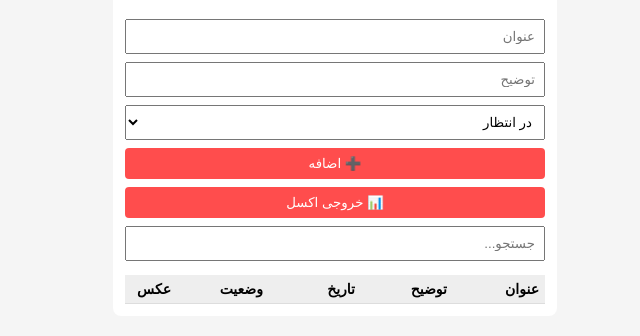
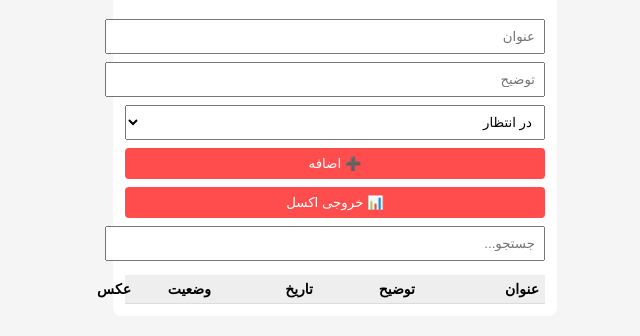
Before and after one commit to behroz999/checklist-pwa, a plain HTML site: page index.html in a window 1280 px wide. Shown: the part 66-402 px from the top of the page, without its empty margins (305-945 px from the left). Drawn offline with nearby package versions, Linux system fonts and the light colour scheme.

Commit message:
Add files via upload

```diff
--- a/index.html
+++ b/index.html
@@ -6,98 +6,92 @@
   <title>چک‌لیست</title>
 
   <style>
-    body {
-      font-family: sans-serif;
-      background: #f5f5f5;
-      margin: 0;
-      padding: 10px;
+    body{
+      font-family:sans-serif;
+      background:#f5f5f5;
+      margin:0;
+      padding:10px
     }
 
-    .container {
-      max-width: 420px;
-      margin: auto;
-      background: #fff;
-      padding: 12px;
-      border-radius: 8px;
+    .container{
+      max-width:420px;
+      margin:auto;
+      background:#fff;
+      padding:12px;
+      border-radius:8px
     }
 
-    input, select, button {
-      width: 100%;
-      padding: 8px;
-      margin: 4px 0;
-      box-sizing: border-box;
+    input,select,button{
+      width:100%;
+      padding:8px;
+      margin:4px 0
     }
 
-    button {
-      background: #ff4d4d;
-      color: #fff;
-      border: none;
-      border-radius: 4px;
-      cursor: pointer;
+    button{
+      background:#ff4d4d;
+      color:#fff;
+      border:none;
+      border-radius:4px
     }
 
-    button:hover {
-      background: #e60000;
+    table{
+      width:100%;
+      border-collapse:collapse;
+      margin-top:10px;
+      font-size:14px;
+      table-layout:fixed;   /* کنترل عرض ستون‌ها */
     }
 
-    table {
-      width: 100%;
-      border-collapse: collapse;
-      margin-top: 10px;
-      font-size: 14px;
-      table-layout: fixed; /* برای کنترل عرض دقیق ستون‌ها */
+    th,td{
+      border-bottom:1px solid #ddd;
+      padding:6px;
+      text-align:right;
+      vertical-align:top;
+      word-break:break-word;
+      white-space:normal;
     }
 
-    th, td {
-      border-bottom: 1px solid #ddd;
-      padding: 6px;
-      text-align: right;
-      word-break: break-word;
-      white-space: normal; /* متن طولانی چند خطی شود */
+    th{
+      background:#eee
     }
 
-    th {
-      background: #eee;
-      cursor: pointer;
+    /* --- عرض ستون‌ها --- */
+    th:nth-child(1), td:nth-child(1){ width:42%; }  /* عنوان */
+    th:nth-child(2), td:nth-child(2){ width:34%; }  /* توضیح */
+    th:nth-child(3), td:nth-child(3){ width:90px; } /* تاریخ (دست نخورده) */
+    th:nth-child(4), td:nth-child(4){ width:80px; } /* وضعیت */
+
+    /* ستون عملیات: بدون width ثابت */
+    th:nth-child(5), td:nth-child(5){
+      text-align:center;
+      white-space:nowrap;
     }
 
-    /* ستون تاریخ و وضعیت عرض مناسب داشته باشند */
-    th:nth-child(3), td:nth-child(3) {
-      width: 80px;
+    /* تصویر عملیات */
+    .op-img{
+      width:36px;
+      height:36px;
+      border-radius:6px;
+      object-fit:cover;
+      cursor:pointer;
+      display:inline-block;
     }
 
-    th:nth-child(4), td:nth-child(4) {
-      width: 80px;
-    }
-
-    /* ستون عنوان و توضیح باقی فضای جدول را پر کنند */
-    th:nth-child(1), td:nth-child(1),
-    th:nth-child(2), td:nth-child(2) {
-      width: 80px;
-    }
-
-    .op-img {
-      width: 36px;
-      height: 36px;
-      border-radius: 6px;
-      object-fit: cover;
-      cursor: pointer;
-    }
-
-    #contextMenu {
-      position: fixed;
-      bottom: 20px;
-      left: 50%;
-      transform: translateX(-50%);
-      background: #fff;
-      box-shadow: 0 4px 12px rgba(0,0,0,.3);
-      border-radius: 10px;
-      padding: 10px;
-      display: flex;
-      gap: 10px;
-      z-index: 999;
+    #contextMenu{
+      position:fixed;
+      bottom:20px;
+      left:50%;
+      transform:translateX(-50%);
+      background:#fff;
+      box-shadow:0 4px 12px rgba(0,0,0,.3);
+      border-radius:10px;
+      padding:10px;
+      display:flex;
+      gap:10px;
+      z-index:999
     }
   </style>
+
 </head>
 <body>
 <div class="container">
```
